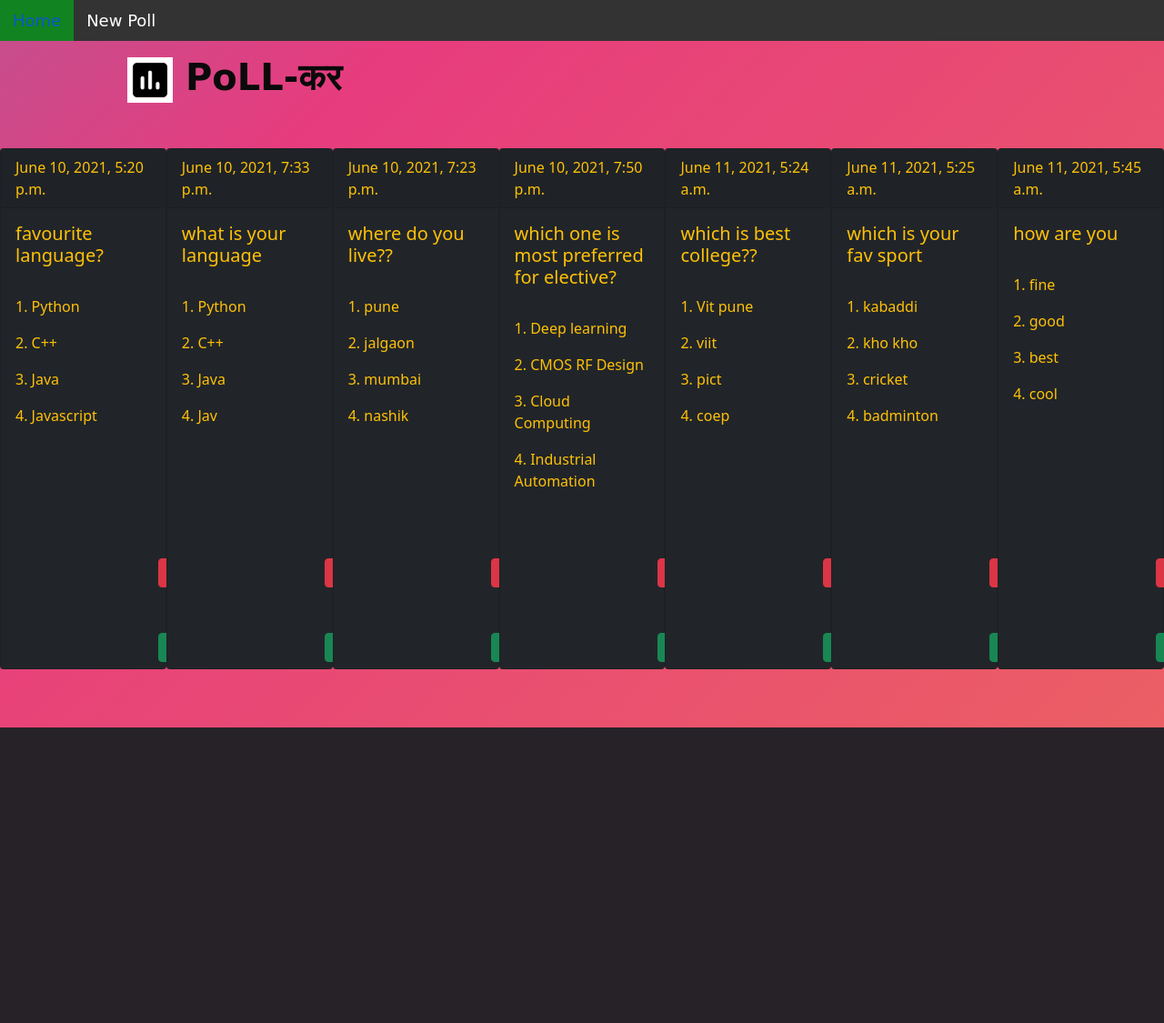
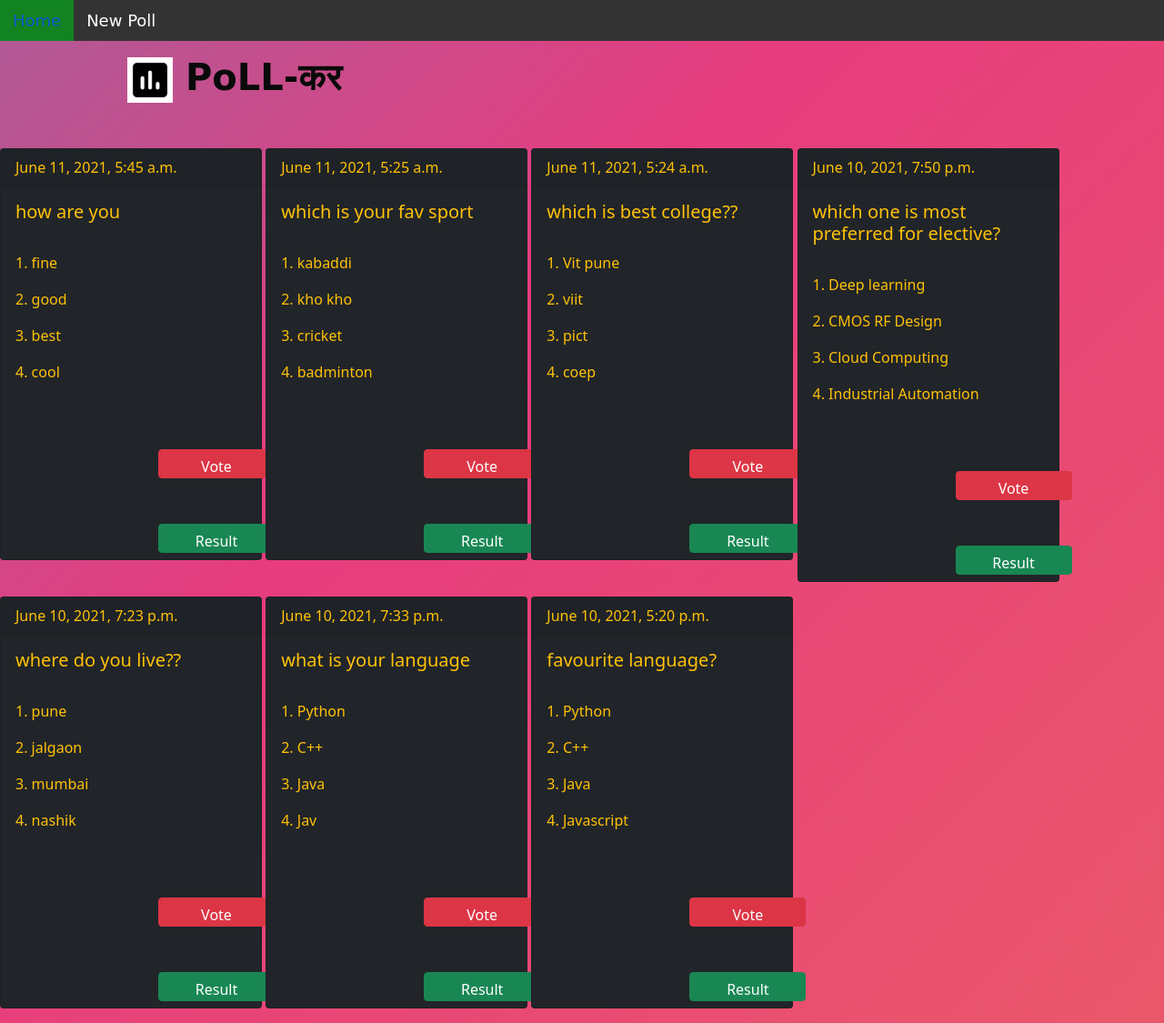
Before and after one commit to iambhushan6/Poll-Kar, a Django app: page / in a window 1280 px wide; the page is wider, and only the part inside the window is pictured. Shown: that part at 91% size. Before the commit the page ends 800 px from the top of that part, so only its background shows below. Run offline with Django 3.2, Linux system fonts and the light colour scheme; data comes from the database, SQL or seed files in the repository; both versions use the stored data as it was after the commit; some libraries are stand-ins or nearby versions.

Commit message:
home css updated

```diff
--- a/main/views.py
+++ b/main/views.py
@@ -3,7 +3,8 @@ from main import forms, models
 
 # Create your views here.
 def home(request):
-    polls = models.Poll.objects.all()
+    poll = models.Poll.objects.all()
+    polls = poll[::-1]
     context = {
         'polls': polls
     }
--- a/static/css/style.css
+++ b/static/css/style.css
@@ -162,6 +162,10 @@ label{
 
 
 /* NAVBAR */
+navbar {
+  position: sticky; /* Set the navbar to fixed position */
+  top: 0;
+ }
 ul {
     list-style-type: none;
     margin: 0;
@@ -170,6 +174,7 @@ ul {
     background-color: #333;
     font-family: cursive;
     font-size: large;
+
   }
 
   li {
--- a/templates/main/home.html
+++ b/templates/main/home.html
@@ -32,9 +32,9 @@
 
         </nav>
     </header><br><br>
-    <div style="display: flex; justify-content: space-evenly;">
+    <div style="display: inline-block; height: fit-content; width: 100vw;justify-content: space-evenly;">
         {% for poll in polls %}
-        <div class="card text-warning bg-dark mb-3" style="max-width: 18rem;">
+        <div class="card text-warning bg-dark mb-3" style="max-width: 18rem;display:inline-flex; justify-content: space-evenly;align: center;">
             <div class="card-header">{{ poll.datetime }}</div>
             <div class="card-body">
                 <h5 class="card-title">{{ poll.question }}</h5><br>
```
Also changed, not shown: db.sqlite3.
